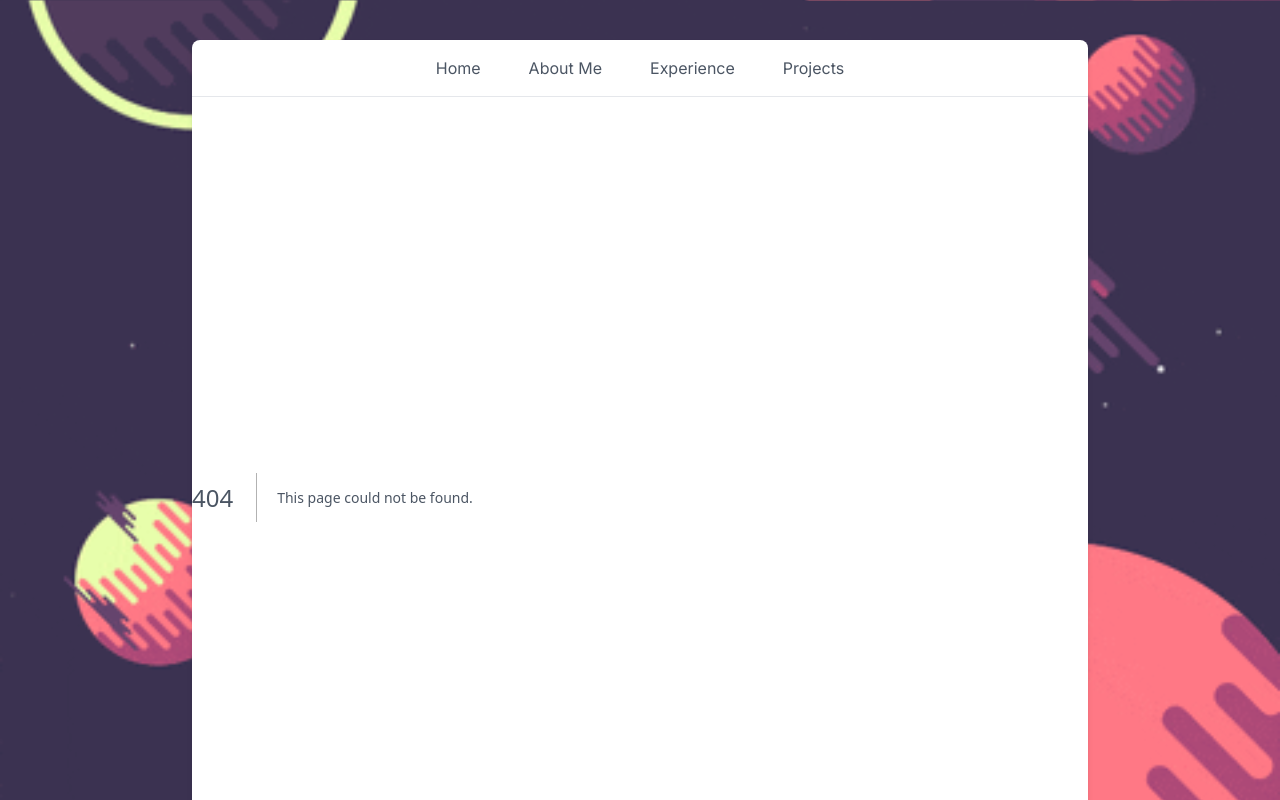
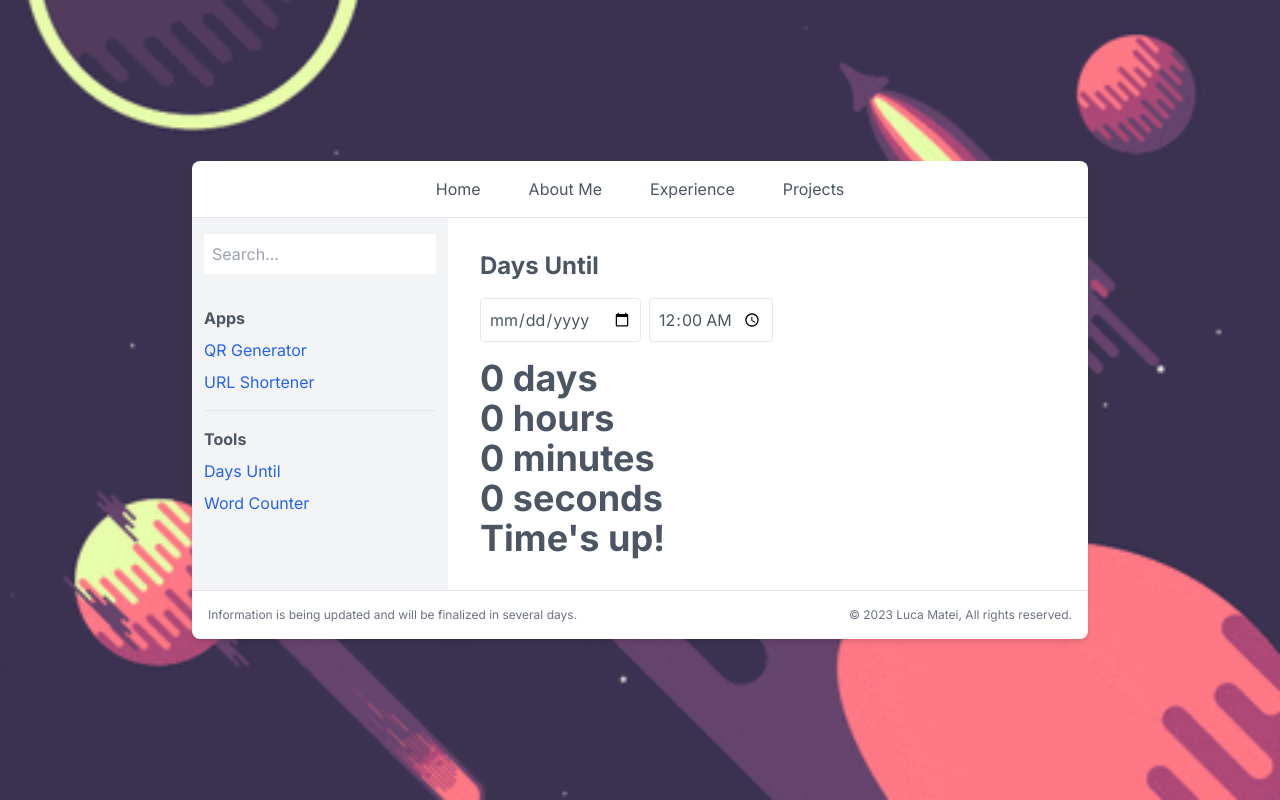
Before and after one commit to luca-matei/lucamatei.eu, a Next.js app: page /projects/days-until in a window 1280 px wide. Before the commit this address had no page. Shown: the top 800 px of the page. Built offline with nearby package versions, Linux system fonts and the light colour scheme.

Commit message:
Added Days Until

```diff
--- /dev/null
+++ b/app/(pages)/projects/days-until/page.tsx
@@ -0,0 +1,69 @@
+"use client";
+
+import { useState, useEffect } from 'react';
+
+export default function Page() {
+    const [targetDate, setTargetDate] = useState('');
+    const [targetTime, setTargetTime] = useState('00:00');
+    const [days, setDays] = useState(0);
+    const [hours, setHours] = useState(0);
+    const [minutes, setMinutes] = useState(0);
+    const [seconds, setSeconds] = useState(0);
+
+    useEffect(() => {
+        const calculateCountdown = () => {
+            const now = new Date();
+            const targetDateTime = new Date(`${targetDate}T${targetTime}:00`);
+            const difference = targetDateTime.getTime() - now.getTime();
+
+            if (difference > 0) {
+                // Calculate time parts
+                const days = Math.floor(difference / (1000 * 60 * 60 * 24));
+                const hours = Math.floor((difference / (1000 * 60 * 60)) % 24);
+                const minutes = Math.floor((difference / (1000 * 60)) % 60);
+                const seconds = Math.floor((difference / 1000) % 60);
+
+                // Update countdown values
+                setDays(days);
+                setHours(hours);
+                setMinutes(minutes);
+                setSeconds(seconds);
+            }
+        };
+
+        // Update the countdown every second
+        const intervalId = setInterval(calculateCountdown, 1000);
+
+        // Cleanup interval on component unmount
+        return () => clearInterval(intervalId);
+    }, [targetDate, targetTime]); // Recalculate when date or time changes
+
+    return (
+        <div className="flex flex-col items-start p-4">
+            <h1 className="text-2xl font-bold mb-4">Days Until</h1>
+            <div className="mb-4">
+                <div className="flex items-center">
+                    <input
+                        type="date"
+                        value={targetDate}
+                        onChange={(e) => setTargetDate(e.target.value)}
+                        className="mr-2 p-2 border rounded"
+                    />
+                    <input
+                        type="time"
+                        value={targetTime}
+                        onChange={(e) => setTargetTime(e.target.value)}
+                        className="p-2 border rounded"
+                    />
+                </div>
+            </div>
+            <div className="text-4xl font-bold">
+                <div>{days} days</div>
+                <div>{hours} hours</div>
+                <div>{minutes} minutes</div>
+                <div>{seconds} seconds</div>
+                {days === 0 && hours === 0 && minutes === 0 && seconds === 0 && "Time's up!"}
+            </div>
+        </div>
+    );
+}
```
